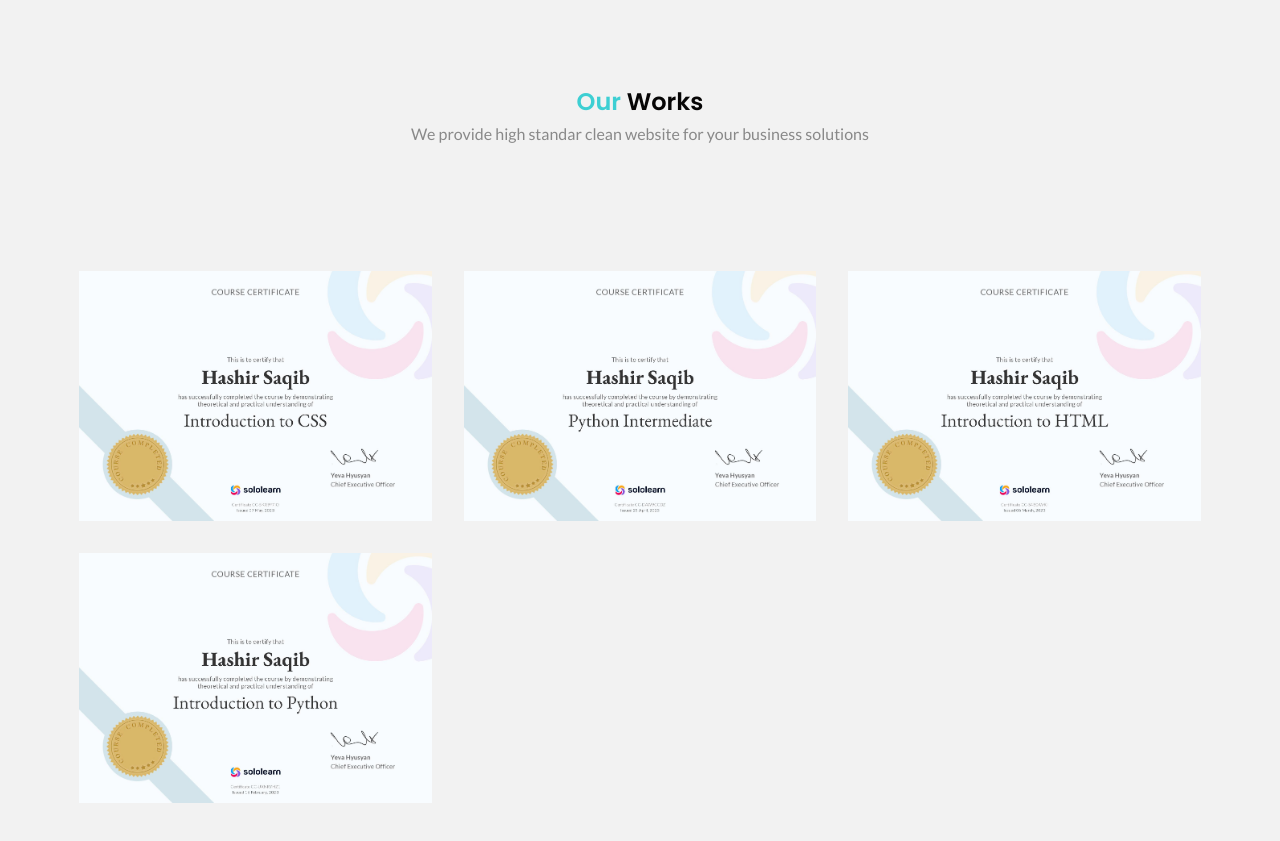
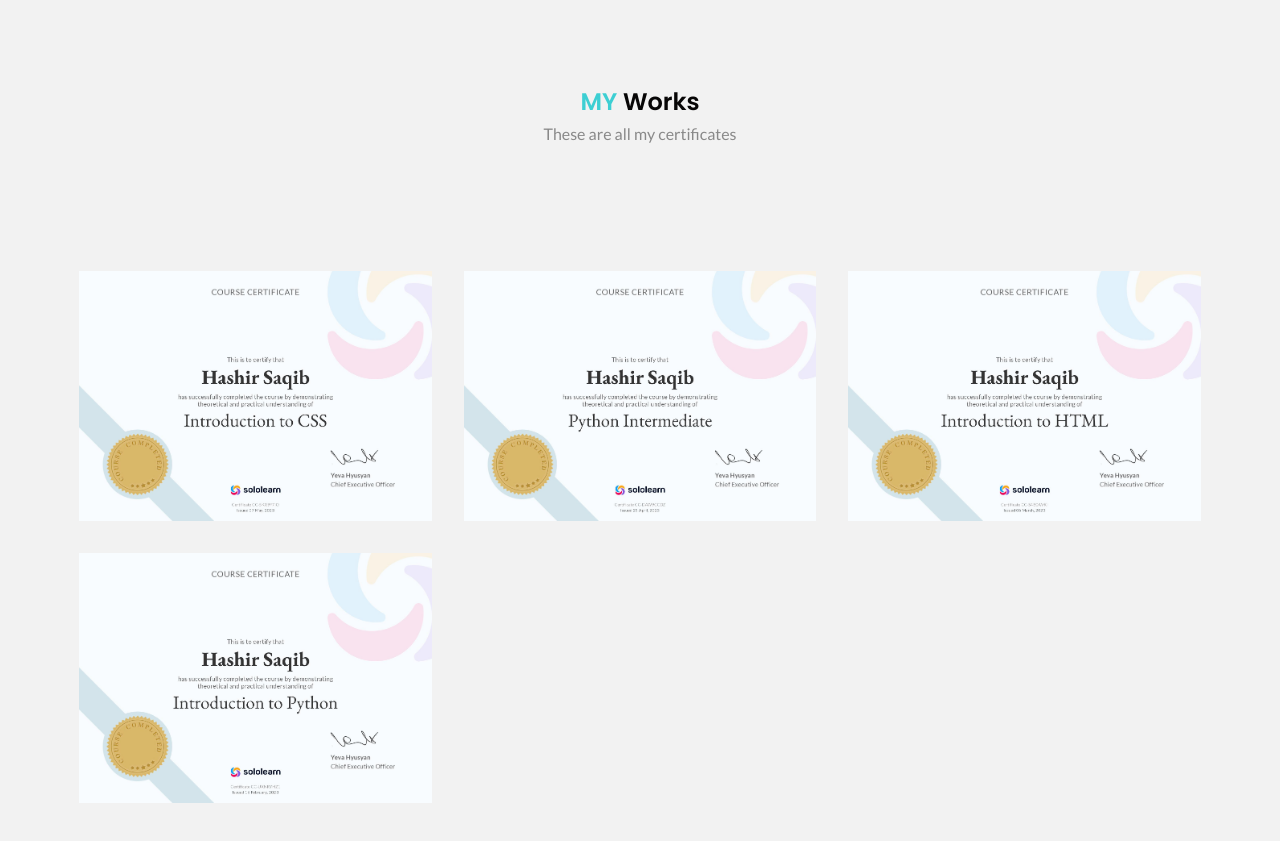
Before and after one commit to HashirSaqib/HashirSaqib.github.io, a plain HTML site: page index.html in a window 1280 px wide. Shown: the part 2732-3573 px from the top of the page. Drawn offline with nearby package versions, Linux system fonts and the light colour scheme.

Commit message:
Update index.html

```diff
--- a/index.html
+++ b/index.html
@@ -122,8 +122,8 @@
 
         <section id="work" class="work">
             <div class="container">
-                <h1 class="section-heading"><span>Our</span> Works</h1>
-                <p>We provide high standar clean website for your business solutions</p>
+                <h1 class="section-heading"><span>MY</span> Works</h1>
+                <p>These are all my certificates</p>
 
                 <div class="card-wrapper">
                     <div class="card">
```
